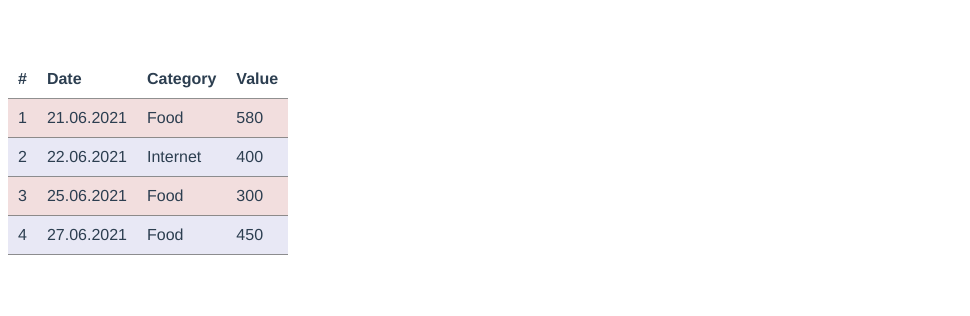
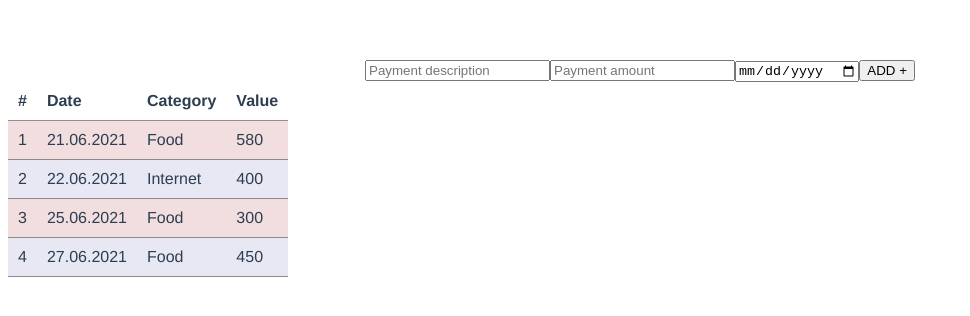
Before and after one commit to AleR111/Vue, a Vue app in the folder lesson3/hm3/mycosts/: page / in a window 1280 px wide. Shown: the top 316 px of the page, without its empty margins (0-970 px from the left). Built offline with nearby package versions, Linux system fonts and the light colour scheme.

Commit message:
create add form

```diff
--- a/lesson3/hm3/mycosts/src/App.vue
+++ b/lesson3/hm3/mycosts/src/App.vue
@@ -1,17 +1,20 @@
 <template>
   <div id="app">
+    <AddForm/>
     <CostsList :costsList="costsList"/>
   </div>
 </template>
 
 <script>
 
-import CostsList from "@/components/CostsList";
+import CostsList from "./components/CostsList";
+import AddForm from './components/AddForm'
 
 export default {
   name: 'App',
   components: {
-    CostsList
+    CostsList,
+    AddForm
   },
   data() {
     return {
--- /dev/null
+++ b/lesson3/hm3/mycosts/src/components/AddForm.vue
@@ -0,0 +1,32 @@
+<template>
+  <div>
+    <form action="#">
+      <input type="text" placeholder="Payment description" v-model="category">
+      <input type="number" placeholder="Payment amount" v-model="value">
+      <input type="date" placeholder="Payment date" v-model="date">
+      <button @click="addPayment">ADD <span class="plus">+</span></button>
+    </form>
+  </div>
+</template>
+
+<script>
+export default {
+  name: "AddForm",
+  data() {
+    return {
+      category: null,
+      value: null,
+      date: null
+    }
+  },
+  methods: {
+    addPayment() {
+
+    }
+  }
+}
+</script>
+
+<style scoped>
+
+</style>
```
